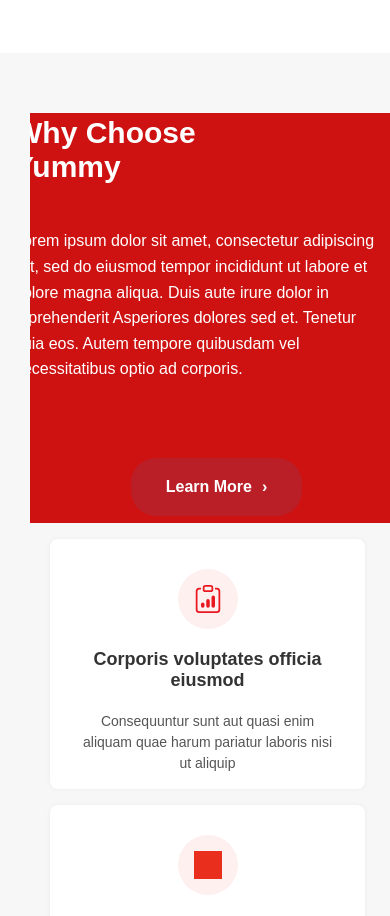
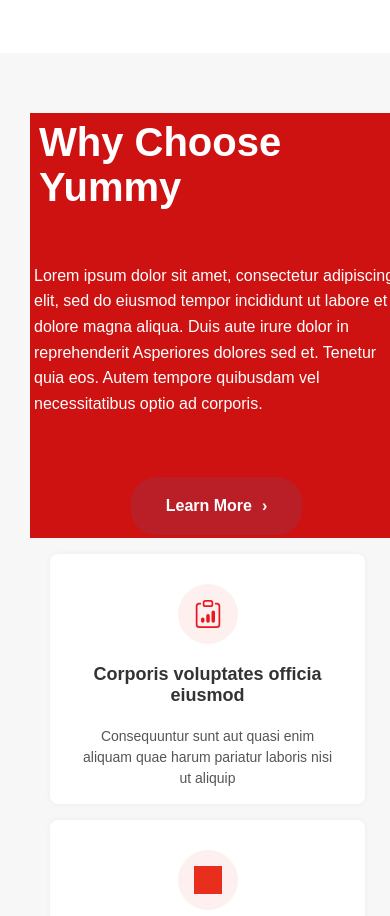
Before and after one commit to mohamed-mehanni/yummy-project, a plain HTML site: page index.html in a window 390 px wide. Shown: the part 2364-3280 px from the top of the page. Drawn offline with Linux system fonts and the light colour scheme; grey boxes are pictures that could not be loaded.

Commit message:
first version

```diff
--- a/css/style.css
+++ b/css/style.css
@@ -935,11 +935,27 @@ body {
         height: 380px;
         display: flex;
         flex-direction: column;
-        align-items: center;
-        justify-content: center;
-        text-align: center;
-
-    }
+        align-items: flex-start;
+        justify-content: flex-end;
+        text-align: left;
+
+    }
+
+    .red-box h2 {
+        font-size: 40px;
+        padding-left:20px ;
+        align-items: flex-end;
+    }
+
+
+
+    .red-box p {
+        width: 100%;
+        margin: 20px 0;
+        line-height: 1.6;
+
+    }
+
 
     .btn-learn {
         justify-content: center;
@@ -977,16 +993,29 @@ body {
     }
 
     .red-box {
-        width: 70%;
-        height: 410px;
+        width: 75%;
+        height: 425px;
         display: flex;
         flex-direction: column;
-        align-items: flex-start;
         justify-content: center;
         text-align: left;
         padding-left: 10px;
         margin-right: 22px;
 
+
+    }
+
+    .red-box h2 {
+        font-size: 40px;
+        padding-left:25px ;
+
+    }
+
+
+    .red-box p {
+        padding-left: 20PX;
+        padding-right: 10PX;
+        text-align: left;
 
     }
 
@@ -995,8 +1024,9 @@ body {
         width: 35%;
         text-align: center;
         padding: 20px;
-        margin-top: 20px;
+        margin-top: 5px;
         margin-right: 40px;
+
     }
 
     .choose-box h3 {
--- a/index.html
+++ b/index.html
@@ -104,7 +104,7 @@
   <section class="why-choose">
     <div class="container">
       <div class="red-box">
-        <h2>Why Choose <br><span>Yummy</span></h2>
+        <h2>Why Choose <span>Yummy</span></h2>
         <p>Lorem ipsum dolor sit amet, consectetur adipiscing elit, sed do eiusmod tempor incididunt ut labore et dolore
           magna aliqua. Duis aute irure dolor in reprehenderit Asperiores dolores sed et. Tenetur quia eos. Autem
           tempore quibusdam vel necessitatibus optio ad corporis.</p><br><br>
```
